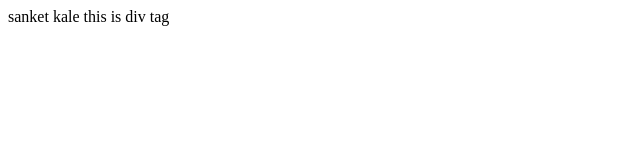
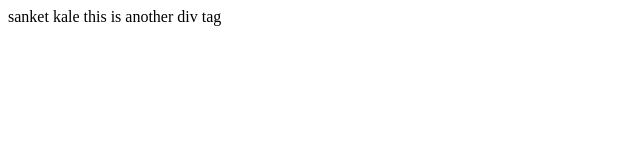
Before and after one commit to Sanketkale0726/LocalRepo, a plain HTML site: page index.html in a window 1280 px wide. Shown: the full height of the page, 0-640 px from the left. Drawn offline with Linux system fonts and the light colour scheme.

Commit message:
add another keyword

```diff
--- a/index.html
+++ b/index.html
@@ -8,7 +8,7 @@
 <body>
     <div>
        sanket kale
-       this is div tag
+       this is another div tag
     </div>
 </body>
 </html>
```
